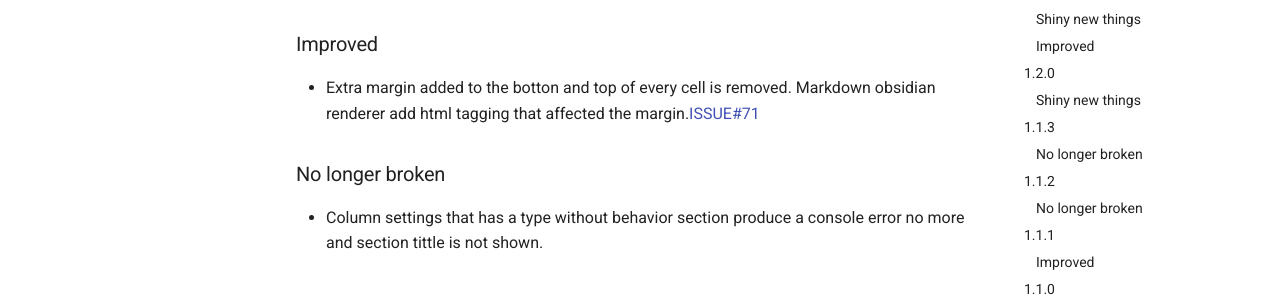
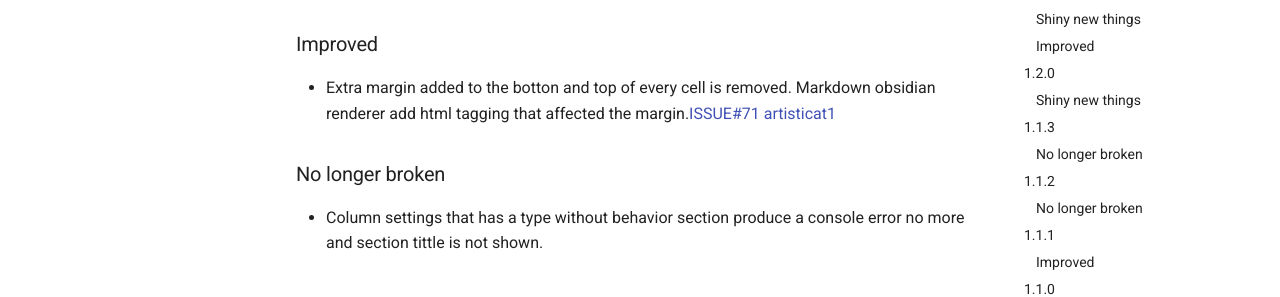
Before and after one commit to RafaelGB/obsidian-db-folder, an MkDocs documentation site: the page built from docs/docs/changelog.md, in a window 1280 px wide and 900 px high. Shown: the part 388-685 px from the top of the window. Built offline with MkDocs 1.6.1 and Material for MkDocs 9.7.7, drawn with Linux system fonts in a browser that asks for light colours; comment, search, counter and statistics services are not loaded.

Commit message:
add credentil

```diff
--- a/docs/docs/changelog.md
+++ b/docs/docs/changelog.md
@@ -4,7 +4,7 @@
 - New metadata column: File tasks! You can see the tasks that are associated with each file and interact with them. Powered with tasklist render of dataview. [ISSUE#54](https://github.com/RafaelGB/obsidian-db-folder/issues/54)
 
 ### Improved
-- Extra margin added to the botton and top of every cell is removed. Markdown obsidian renderer add html tagging that affected the margin.[ISSUE#71](https://github.com/RafaelGB/obsidian-db-folder/issues/71)
+- Extra margin added to the botton and top of every cell is removed. Markdown obsidian renderer add html tagging that affected the margin.[ISSUE#71](https://github.com/RafaelGB/obsidian-db-folder/issues/71) [artisticat1](https://github.com/artisticat1)
 
 ### No longer broken
 - Column settings that has a type without behavior section produce a console error no more and section tittle is not shown.
```
